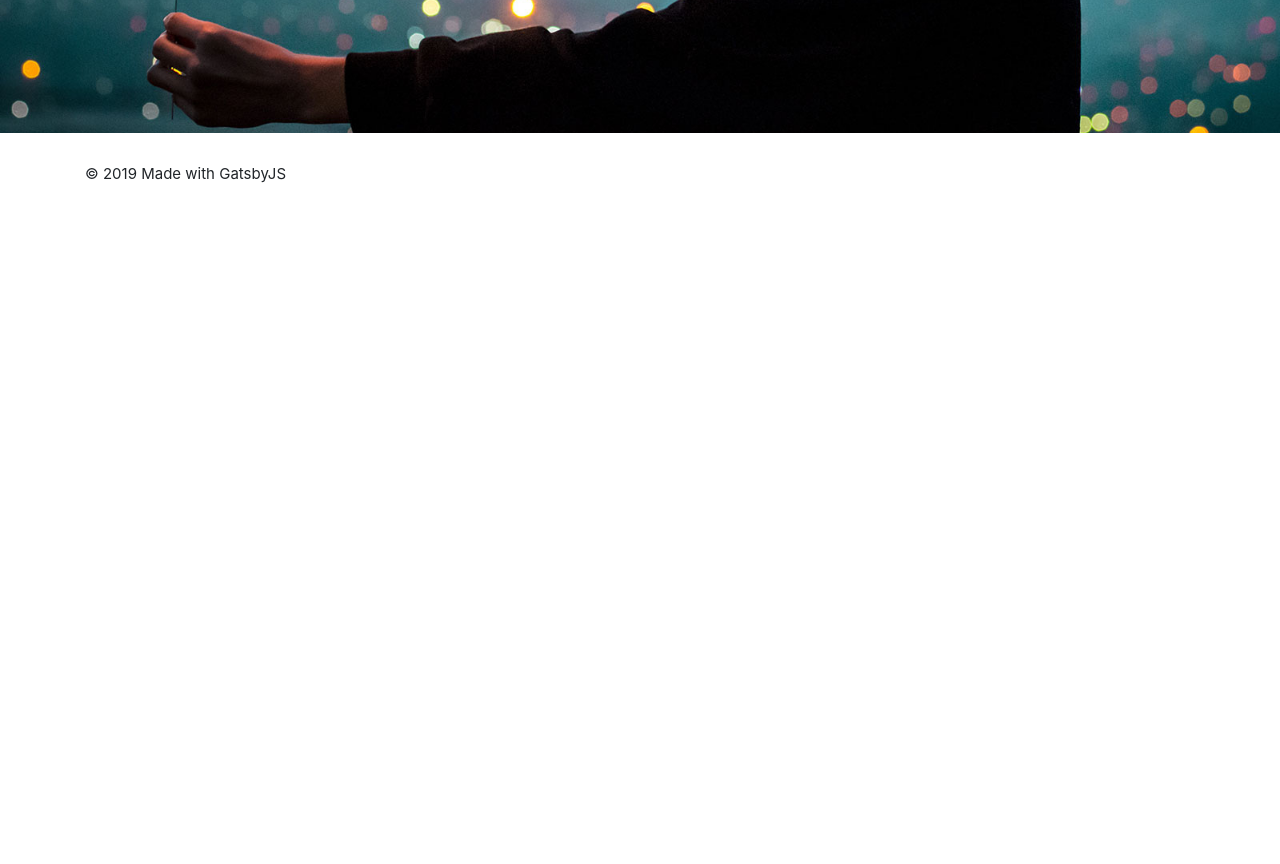
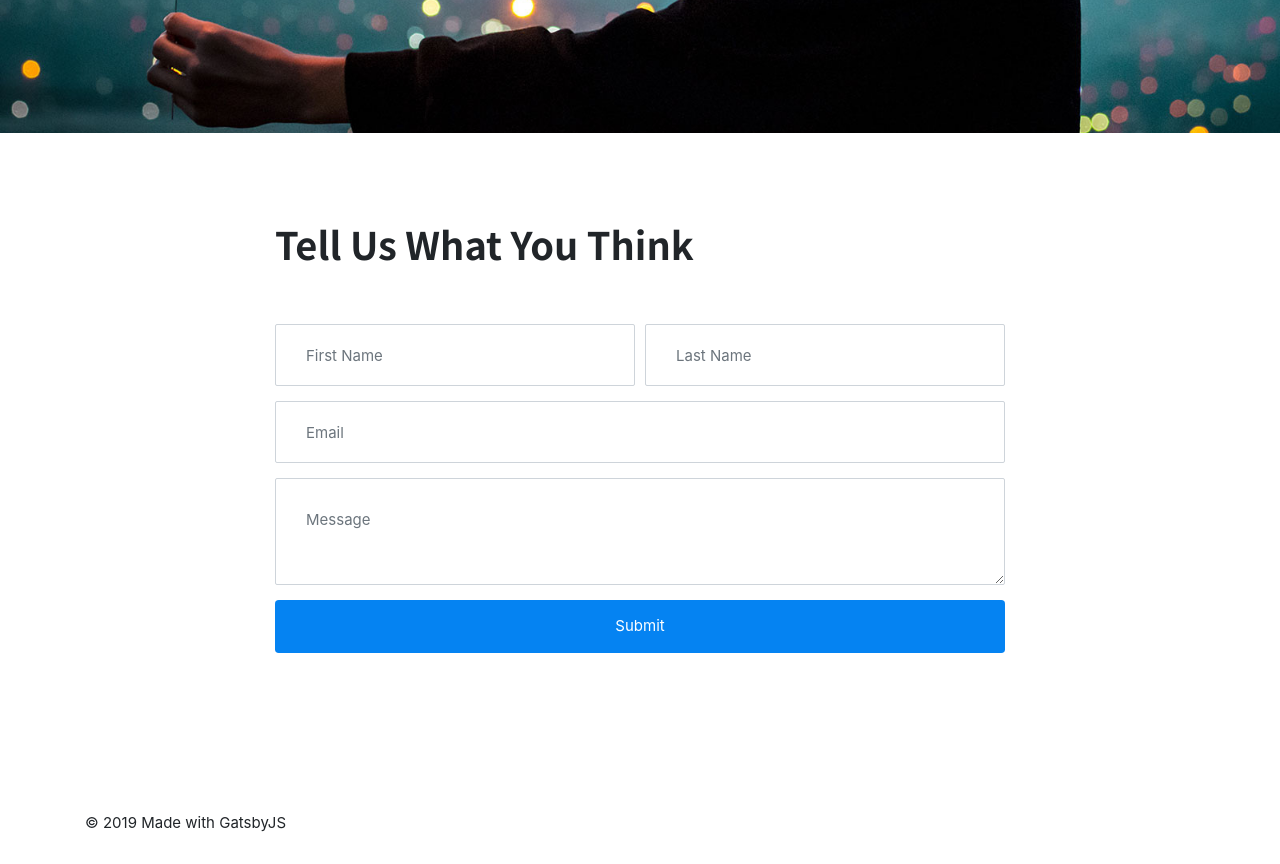
Before and after one commit to jamesyi92/jyi-gatsby-starter-1, a Gatsby site: page /contact in a window 1280 px wide. Shown: the part 420-1284 px from the top of the page. Before the commit the page ends 800 px from the top, so only its background shows below. Built offline with nearby package versions, Linux system fonts and the light colour scheme; Gatsby itself is replaced by a stand-in of ours.

Commit message:
added forms, connection to contentful, env variables

```diff
--- a/gatsby-config.js
+++ b/gatsby-config.js
@@ -3,6 +3,10 @@
  *
  * See: https://www.gatsbyjs.org/docs/gatsby-config/
  */
+
+require("dotenv").config({
+  path: `.env.${process.env.NODE_ENV}`,
+})
 
 module.exports = {
   /* Your site config here */
@@ -30,6 +34,13 @@ module.exports = {
         pathToConfigModule: `src/utils/typography`,
       },
     },
+    {
+      resolve: `gatsby-source-contentful`,
+      options: {
+        spaceId: process.env.CONTENTFUL_SPACE_ID,
+        accessToken: process.env.CONTENTFUL_ACCESS_TOKEN,
+      },
+    },
   ]
 
 }
--- a/package.json
+++ b/package.json
@@ -15,6 +15,7 @@
   "dependencies": {
     "babel-plugin-styled-components": "^1.10.0",
     "bootstrap": "^4.3.1",
+    "dotenv": "^8.0.0",
     "gatsby": "^2.7.5",
     "gatsby-background-image": "^0.7.0",
     "gatsby-image": "^2.1.2",
@@ -23,6 +24,7 @@
     "gatsby-plugin-styled-components": "^3.0.7",
     "gatsby-plugin-transition-link": "^1.12.4",
     "gatsby-plugin-typography": "^2.2.13",
+    "gatsby-source-contentful": "^2.0.67",
     "gatsby-source-filesystem": "^2.0.38",
     "gatsby-transformer-sharp": "^2.1.21",
     "gsap": "^2.1.3",
--- /dev/null
+++ b/src/components/Contact/ContactForm.js
@@ -0,0 +1,70 @@
+import React from 'react';
+import Title from '../Title';
+import styled from 'styled-components';
+import { Col, Row, Button, Form, FormGroup, Label, Input, FormText } from 'reactstrap';
+
+const StyledInput = styled(Input)`
+	&& {
+		padding: 30px;
+		border-radius: 2px;
+		box-shadow: none;
+		outline: none;
+
+		&:focus,
+		&:active {
+			outline: none;
+			box-shadow: none;
+		}
+
+	}
+`
+
+const StyledSubmitButton = styled(Button)`
+	&& {
+		display: block;
+		width: 100%;
+		padding: 15px 30px;
+		background: ${props => props.theme.primary};
+		border: none;
+	}
+`
+
+const ContactForm = () => {
+    return (
+    	<React.Fragment>
+    		<Title title="Tell Us What You Think"/>
+    		<Form action="https://formspree.io/jamesyi@live.com">
+	        <Row form>
+	        	<Col md={6}>
+	        		<FormGroup>
+	        		  <StyledInput type="text" name="firstName" id="firstName" placeholder="First Name" />
+	        		</FormGroup>
+	        	</Col>
+	        	<Col md={6}>
+	        		<FormGroup>
+	        		  <StyledInput type="text" name="lastName" id="lastName" placeholder="Last Name" />
+	        		</FormGroup>
+	        	</Col>
+	        	<Col md={12}>
+	        		<FormGroup>
+	        		  <StyledInput type="email" name="email" id="email" placeholder="Email" />
+	        		</FormGroup>
+	        	</Col>
+	        	<Col md={12}>
+	        		<FormGroup>
+	        		  <StyledInput type="textarea" name="message" id="message" placeholder="Message" />
+	        		</FormGroup>
+	        	</Col>
+	        	<Col md={12}>
+	        		<FormGroup>
+	        		  <StyledSubmitButton type="submit" className="btn">Submit</StyledSubmitButton>
+	        		</FormGroup>
+	        	</Col>
+	        </Row>
+	       </Form>
+    	</React.Fragment>
+    );
+};
+
+
+export default ContactForm;
--- a/src/pages/contact.js
+++ b/src/pages/contact.js
@@ -5,6 +5,9 @@ import Layout from '../layout/Layout';
 
 import StyledHero from '../components/StyledHero';
 import Banner from '../components/Banner';
+import ContactForm from '../components/Contact/ContactForm';
+import { Row, Container, Col } from 'reactstrap';
+import Section from '../components/Section'
 
 const ContactPage = ({ data }) => {
 	return (
@@ -18,6 +21,15 @@ const ContactPage = ({ data }) => {
 						desc="Lorem ipsum dolor sit amet, consectetur adipisicing elit. Tempora iusto, soluta illum quibusdam ipsum exercitationem, ipsam distinctio in doloribus libero placeat velit deleniti accusamus quos aliquid."
 					/>
 				</StyledHero>
+				<Section>
+					<Container>
+						<Row className="justify-content-center">
+							<Col md={8}>
+								<ContactForm />
+							</Col>
+						</Row>
+					</Container>
+				</Section>
 		</Layout>
 	)
 }
@@ -29,7 +41,7 @@ query {
   bgImg: file(relativePath: {eq: "picture1.jpg"}) {
     childImageSharp {
       fluid {
-        src
+        ...GatsbyImageSharpFluid
       }
     }
   }
```
Also changed, not shown: 2 other files.
